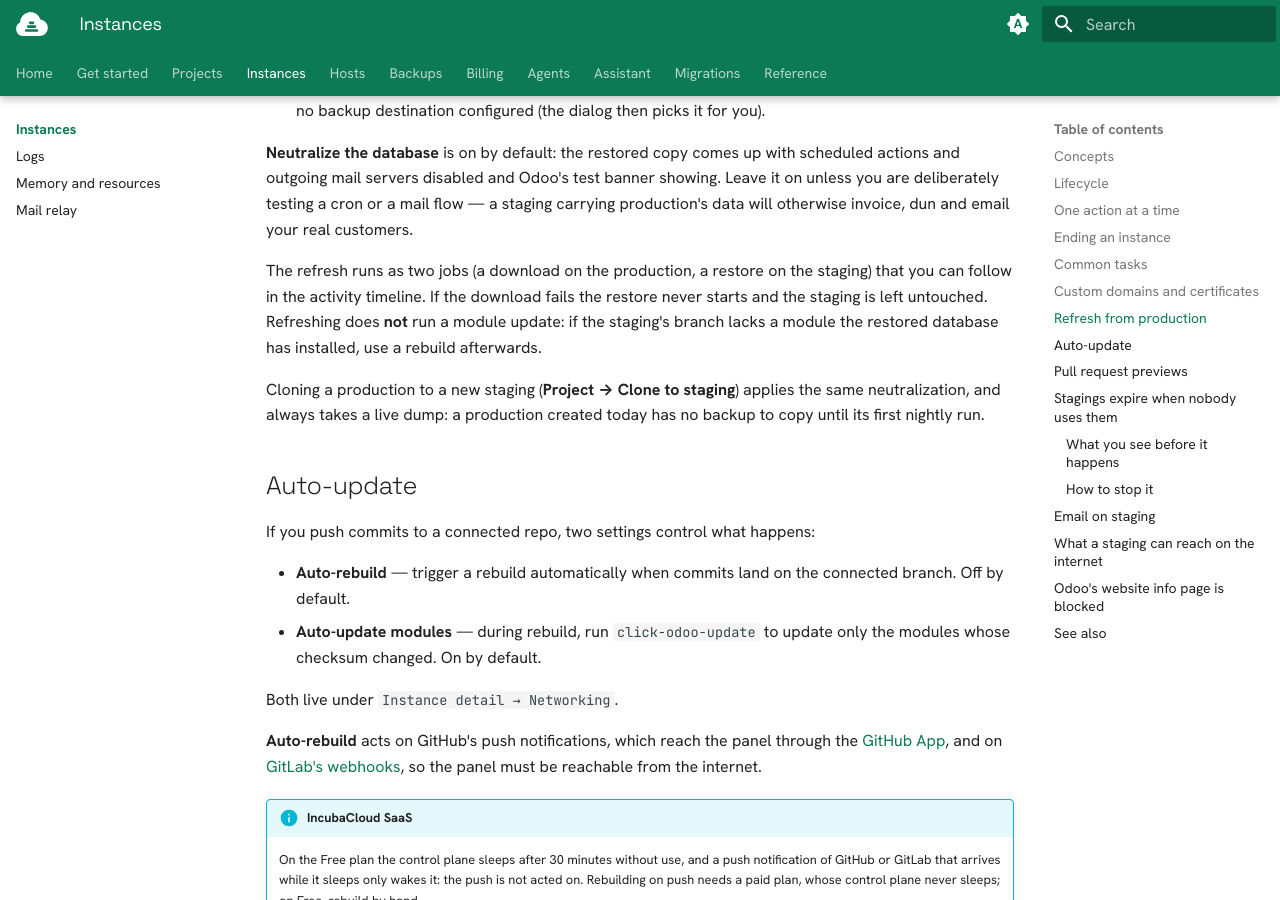
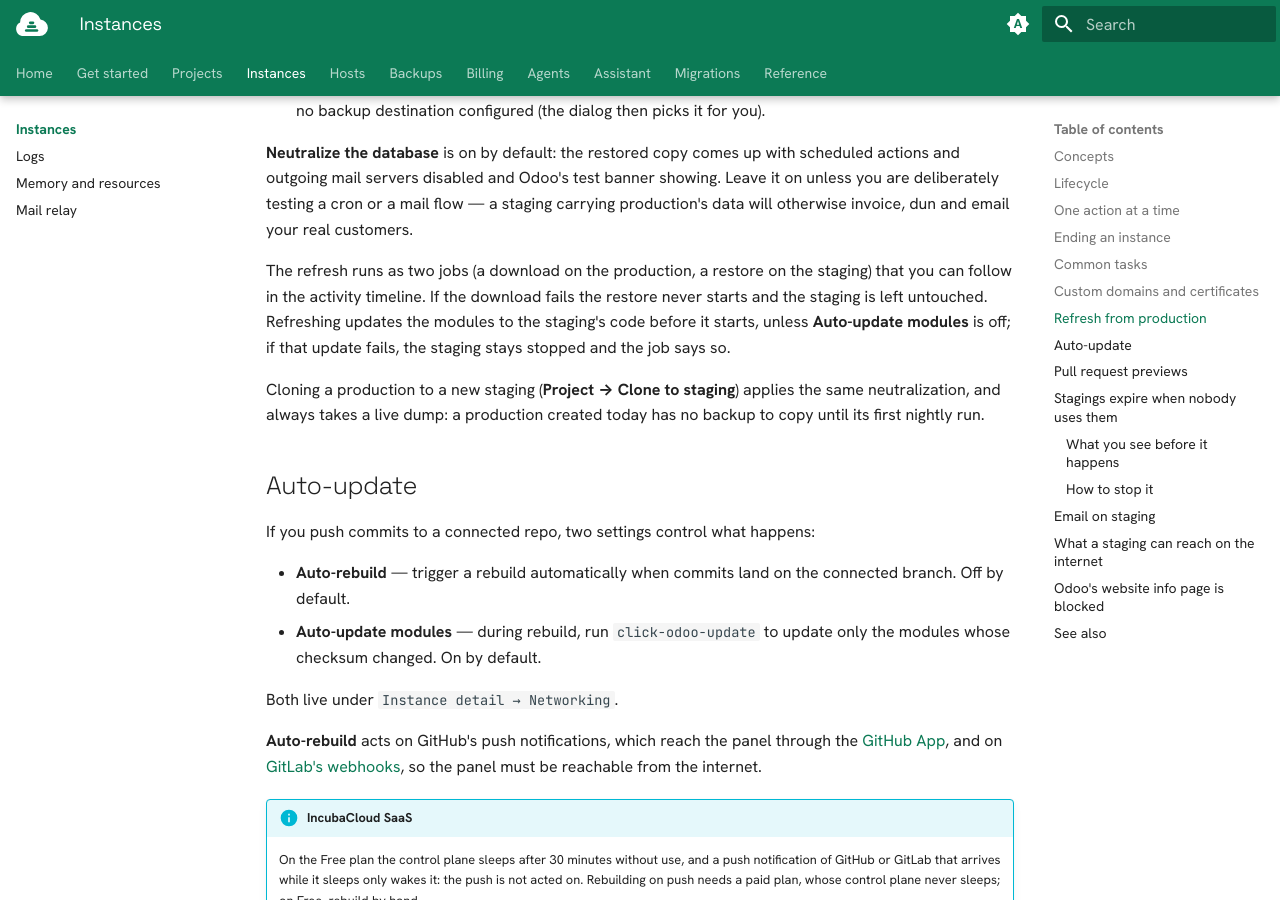
Before and after one commit to incubacloud/incubacloud, an MkDocs documentation site: the page built from docs/user/docs/instances/index.md, in a window 1280 px wide and 900 px high, scrolled down 4093 px. Built offline with MkDocs 1.6.1 and Material for MkDocs 9.7.7, drawn with Linux system fonts in a browser that asks for light colours; plug-ins that fetch from the network failed and are left out.

Commit message:
[DOC] user guide: a staging's refresh updates its modules to the staging's code before it starts, unless Auto-update modules is off, and an update that fails leaves the staging stopped with the job saying so

```diff
--- a/docs/user/docs/instances/index.md
+++ b/docs/user/docs/instances/index.md
@@ -178,9 +178,9 @@
 
 The refresh runs as two jobs (a download on the production, a restore on the
 staging) that you can follow in the activity timeline. If the download fails the
-restore never starts and the staging is left untouched. Refreshing does **not**
-run a module update: if the staging's branch lacks a module the restored database
-has installed, use a rebuild afterwards.
+restore never starts and the staging is left untouched. Refreshing updates the
+modules to the staging's code before it starts, unless **Auto-update modules** is
+off; if that update fails, the staging stays stopped and the job says so.
 
 Cloning a production to a new staging (**Project → Clone to staging**) applies
 the same neutralization, and always takes a live dump: a production created
```
